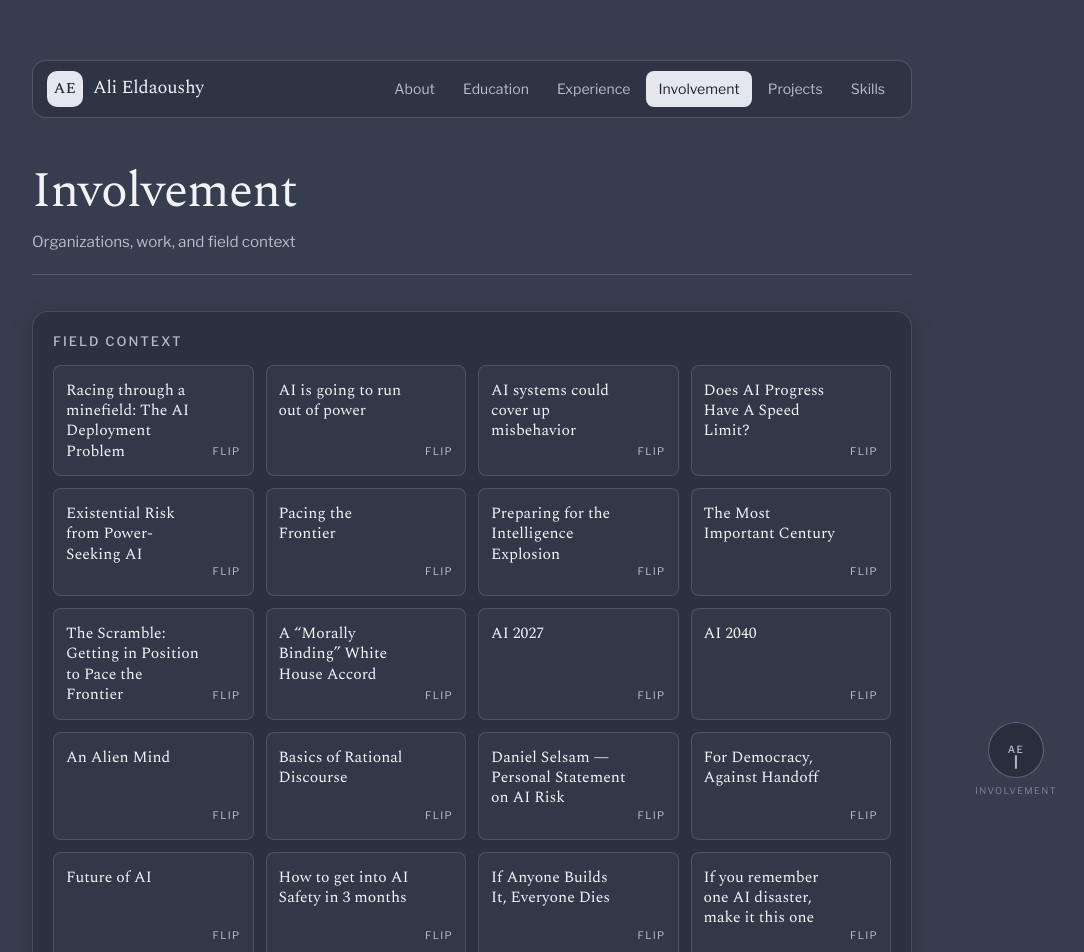
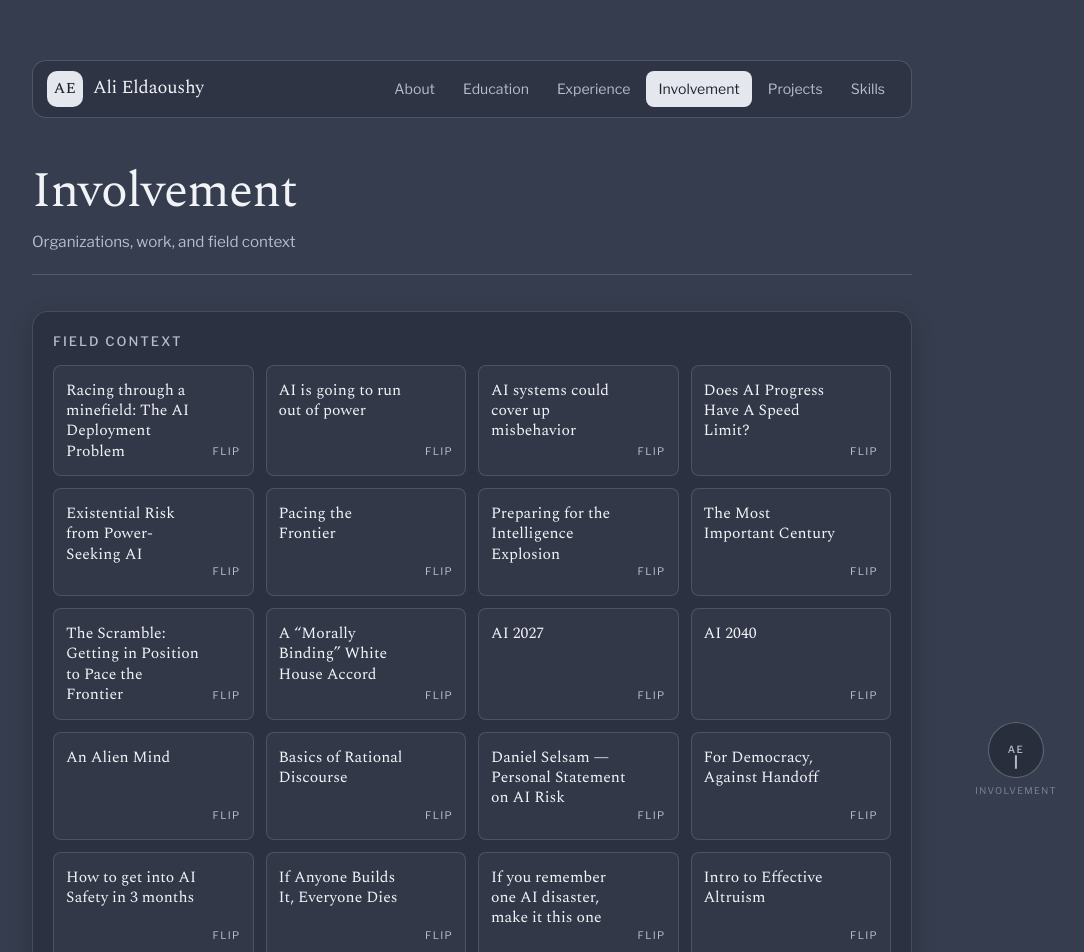
Before and after one commit to alieldaoushyuci/portfolio, a Next.js app: page /portfolio/involvement in a window 1280 px wide. Shown: the top 952 px of the page, without its empty margins (168-1252 px from the left). Built offline with nearby package versions, Linux system fonts and the light colour scheme.

Commit message:
Remove the Future of AI card from Field Context.

```diff
--- a/app/involvement/page.jsx
+++ b/app/involvement/page.jsx
@@ -65,10 +65,6 @@ const FIELD_CONTEXT = [
   {
     title: 'For Democracy, Against Handoff',
     href: 'https://forum.effectivealtruism.org/posts/Tamg8ud99r3yRYgGg/for-democracy-against-handoff',
-  },
-  {
-    title: 'Future of AI',
-    href: 'https://bluedot.org/courses/future-of-ai/1/1',
   },
   {
     title: 'How to get into AI Safety in 3 months',
```
Also changed, not shown: 30 other files (tests, documents, lock files or other folders).
